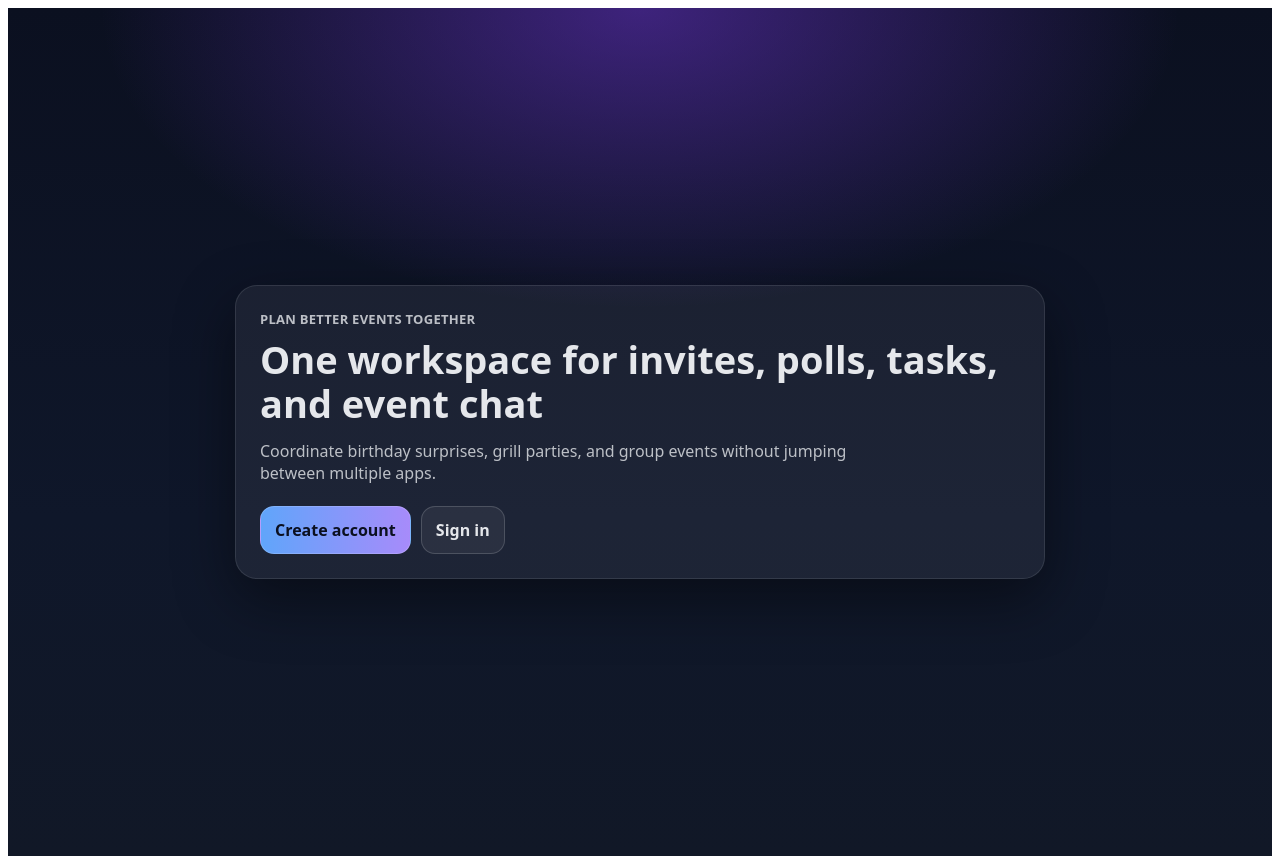
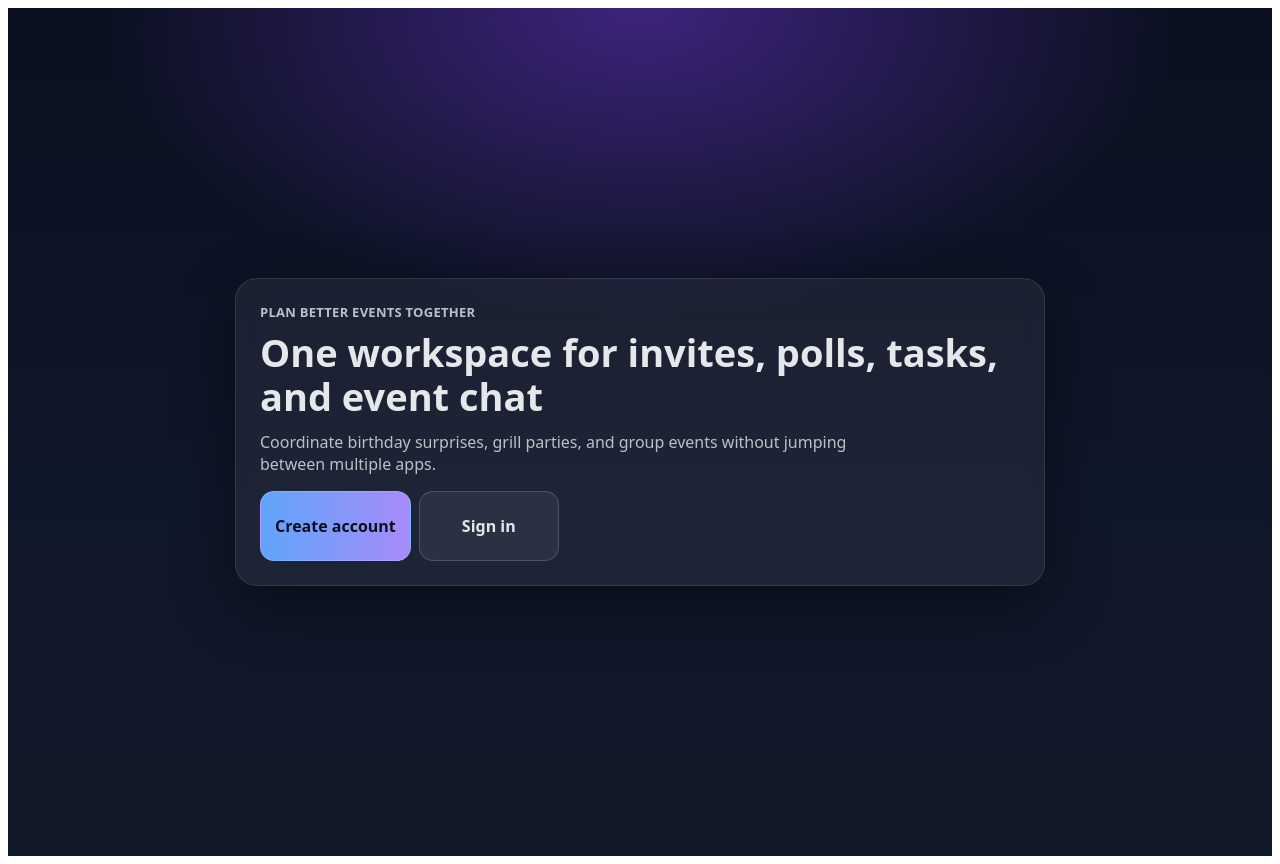
Before and after one commit to fspiranec/webapp, a Next.js app: page / in a window 1280 px wide. Built offline with nearby package versions, Linux system fonts and the light colour scheme; no server answers.

Commit message:
Introduce shared UI primitives and unify spacing rhythm

```diff
--- a/app/page.tsx
+++ b/app/page.tsx
@@ -4,6 +4,8 @@ import { useEffect, useState } from "react";
 import Link from "next/link";
 import { useRouter } from "next/navigation";
 import { getSupabaseBrowserClient } from "@/lib/supabase";
+import { Card, Stack, buttonStyle } from "@/components/ui/primitives";
+import { gradientPageBackground, spacing } from "@/lib/uiStyles";
 
 // Public landing page to explain value before auth and improve first-run UX.
 export default function Home() {
@@ -46,42 +48,41 @@ export default function Home() {
   if (checkingSession) {
     return (
       <main style={pageStyle}>
-        <section style={heroCardStyle}>
+        <Card style={heroCardStyle}>
           <p style={subtitleStyle}>Checking your session…</p>
-        </section>
+        </Card>
       </main>
     );
   }
 
   return (
     <main style={pageStyle}>
-      <section style={heroCardStyle}>
+      <Card style={heroCardStyle}>
         <p style={eyebrowStyle}>Plan better events together</p>
         <h1 style={titleStyle}>One workspace for invites, polls, tasks, and event chat</h1>
         <p style={subtitleStyle}>
           Coordinate birthday surprises, grill parties, and group events without jumping between multiple apps.
         </p>
 
-        <div style={actionsStyle}>
+        <Stack gap={spacing.xs} style={actionsStyle}>
           <Link href="/register" style={btnPrimaryStyle}>
             Create account
           </Link>
           <Link href="/login" style={btnGhostStyle}>
             Sign in
           </Link>
-        </div>
-      </section>
+        </Stack>
+      </Card>
     </main>
   );
 }
 
 const pageStyle: React.CSSProperties = {
   minHeight: "100vh",
-  padding: 24,
+  padding: spacing.lg,
   display: "grid",
   placeItems: "center",
-  background:
-    "radial-gradient(900px 500px at 50% 0%, rgba(124,58,237,0.45), transparent 60%), linear-gradient(180deg, #0b1020 0%, #0f172a 60%, #111827 100%)",
+  background: gradientPageBackground,
   color: "#e5e7eb",
   fontFamily: "system-ui",
 };
@@ -89,11 +90,7 @@ const pageStyle: React.CSSProperties = {
 const heroCardStyle: React.CSSProperties = {
   width: "100%",
   maxWidth: 760,
-  borderRadius: 22,
-  padding: 24,
-  background: "rgba(255,255,255,0.06)",
-  border: "1px solid rgba(255,255,255,0.10)",
-  boxShadow: "0 20px 60px rgba(0,0,0,0.45)",
+  padding: spacing.lg,
 };
 
 const eyebrowStyle: React.CSSProperties = {
@@ -112,35 +109,29 @@ const titleStyle: React.CSSProperties = {
 };
 
 const subtitleStyle: React.CSSProperties = {
-  margin: "14px 0 0",
+  margin: `${spacing.sm}px 0 0`,
   color: "rgba(229,231,235,0.8)",
   maxWidth: 620,
   fontSize: 16,
 };
 
 const actionsStyle: React.CSSProperties = {
-  marginTop: 22,
-  display: "flex",
-  gap: 10,
-  flexWrap: "wrap",
+  marginTop: spacing.md,
+  gridTemplateColumns: "repeat(auto-fit, minmax(140px, max-content))",
 };
 
 const btnPrimaryStyle: React.CSSProperties = {
-  padding: "12px 14px",
-  borderRadius: 14,
-  border: "1px solid rgba(255,255,255,0.16)",
-  background: "linear-gradient(90deg,#60a5fa,#a78bfa)",
-  color: "#0b1020",
-  fontWeight: 900,
+  ...buttonStyle("primary"),
   textDecoration: "none",
+  display: "inline-flex",
+  alignItems: "center",
+  justifyContent: "center",
 };
 
 const btnGhostStyle: React.CSSProperties = {
-  padding: "12px 14px",
-  borderRadius: 14,
-  border: "1px solid rgba(255,255,255,0.16)",
-  background: "rgba(255,255,255,0.06)",
-  color: "#e5e7eb",
-  fontWeight: 900,
+  ...buttonStyle("ghost"),
   textDecoration: "none",
+  display: "inline-flex",
+  alignItems: "center",
+  justifyContent: "center",
 };
--- /dev/null
+++ b/components/ui/primitives.tsx
@@ -0,0 +1,99 @@
+"use client";
+
+import type React from "react";
+
+type ButtonVariant = "primary" | "ghost";
+
+const baseButtonStyle: React.CSSProperties = {
+  padding: "12px 14px",
+  borderRadius: 14,
+  border: "1px solid rgba(255,255,255,0.16)",
+  fontWeight: 900,
+  minHeight: 44,
+  cursor: "pointer",
+};
+
+const variantStyles: Record<ButtonVariant, React.CSSProperties> = {
+  primary: {
+    background: "linear-gradient(90deg,#60a5fa,#a78bfa)",
+    color: "#0b1020",
+  },
+  ghost: {
+    background: "rgba(255,255,255,0.06)",
+    color: "#e5e7eb",
+  },
+};
+
+export function buttonStyle(variant: ButtonVariant): React.CSSProperties {
+  return {
+    ...baseButtonStyle,
+    ...variantStyles[variant],
+  };
+}
+
+export function Button({
+  children,
+  variant = "ghost",
+  fullWidth = false,
+  style,
+  ...props
+}: React.ButtonHTMLAttributes<HTMLButtonElement> & {
+  variant?: ButtonVariant;
+  fullWidth?: boolean;
+}) {
+  return (
+    <button
+      {...props}
+      style={{
+        ...buttonStyle(variant),
+        width: fullWidth ? "100%" : "auto",
+        textAlign: "center",
+        whiteSpace: "nowrap",
+        ...style,
+      }}
+    >
+      {children}
+    </button>
+  );
+}
+
+export function Card({ children, style }: { children: React.ReactNode; style?: React.CSSProperties }) {
+  return (
+    <div
+      style={{
+        borderRadius: 22,
+        padding: 20,
+        background: "rgba(255,255,255,0.06)",
+        border: "1px solid rgba(255,255,255,0.10)",
+        boxShadow: "0 20px 60px rgba(0,0,0,0.45)",
+        color: "#e5e7eb",
+        backdropFilter: "blur(10px)",
+        ...style,
+      }}
+    >
+      {children}
+    </div>
+  );
+}
+
+export function Stack({
+  children,
+  gap = 12,
+  style,
+}: {
+  children: React.ReactNode;
+  gap?: number;
+  style?: React.CSSProperties;
+}) {
+  return (
+    <div
+      style={{
+        display: "grid",
+        gap,
+        ...style,
+      }}
+    >
+      {children}
+    </div>
+  );
+}
--- /dev/null
+++ b/lib/uiStyles.ts
@@ -0,0 +1,9 @@
+export const spacing = {
+  xs: 8,
+  sm: 12,
+  md: 16,
+  lg: 24,
+} as const;
+
+export const gradientPageBackground =
+  "radial-gradient(900px 500px at 50% 0%, rgba(124,58,237,0.45), transparent 60%), linear-gradient(180deg, #0b1020 0%, #0f172a 60%, #111827 100%)";
```
Also changed, not shown: app/events/page.tsx (+63 -64 lines).
